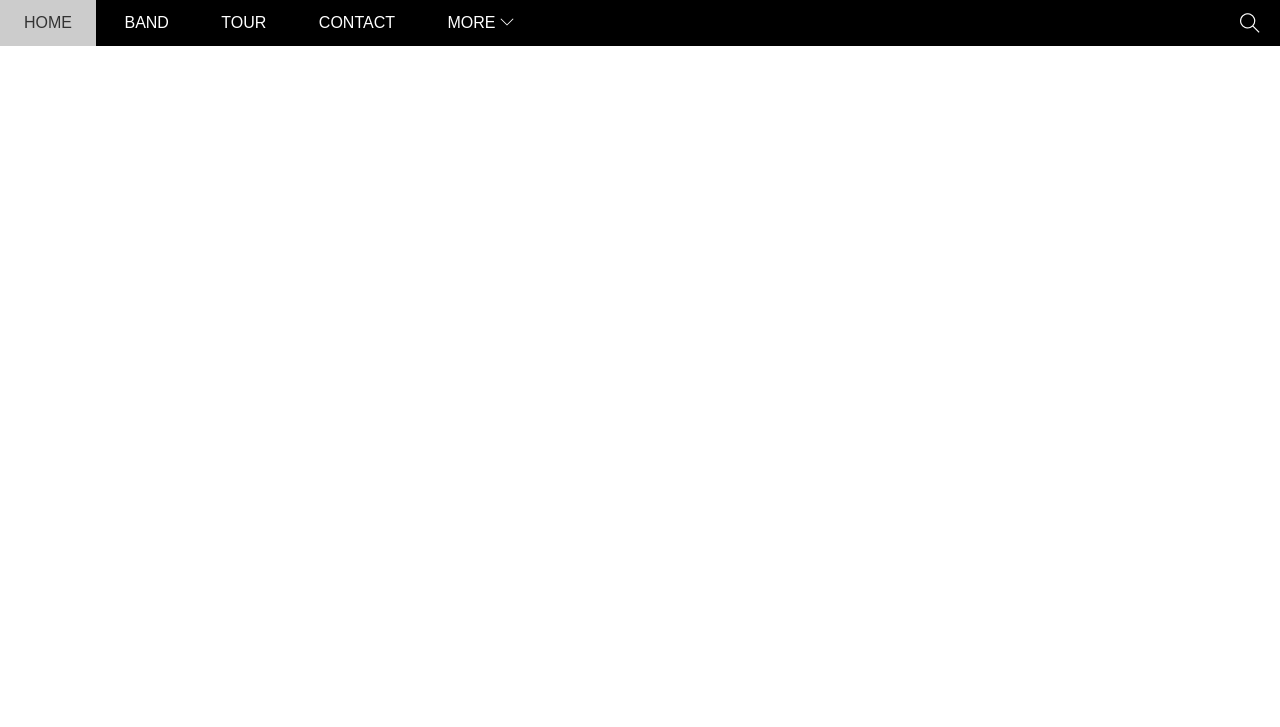
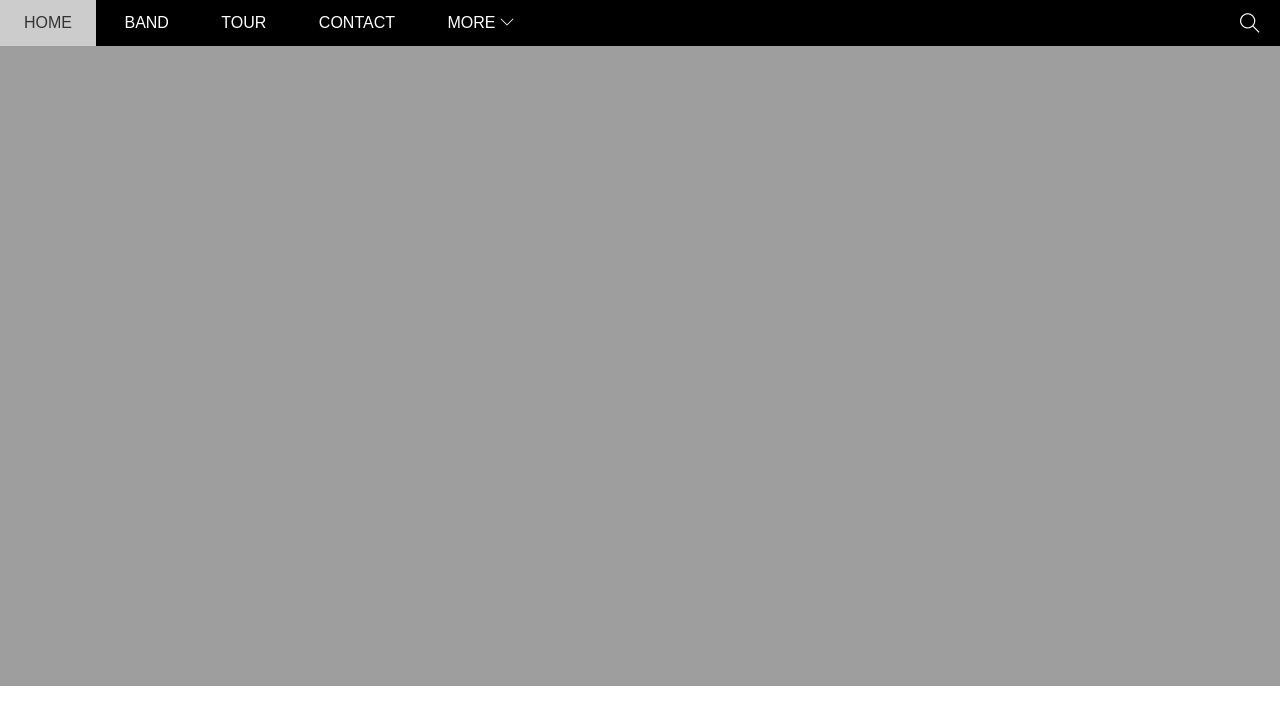
Before and after one commit to nvl207/the_band, a plain HTML site: page index.html in a window 1280 px wide. Shown: the top 727 px of the page. Drawn offline with Linux system fonts and the light colour scheme; the site is published under a folder, as on GitHub Pages, so addresses that start at the root find nothing.

Commit message:
17122025

```diff
--- a/assets/css/style.css
+++ b/assets/css/style.css
@@ -114,7 +114,8 @@ html {
   padding-top: 50%;
   /*  */
   /* background: url(/assets/img/slider/slider1.jpg) top center / cover no-repeat; */
-  background-image: url(/assets/img/slider/slider1.jpg);
+  /* background-image: url(/assets/img/slider/slider1.jpg); */
+  background-image: url(../img/slider/slider1.jpg);
   background-position: top center;
   background-size: cover;
   background-repeat: no-repeat;
```
